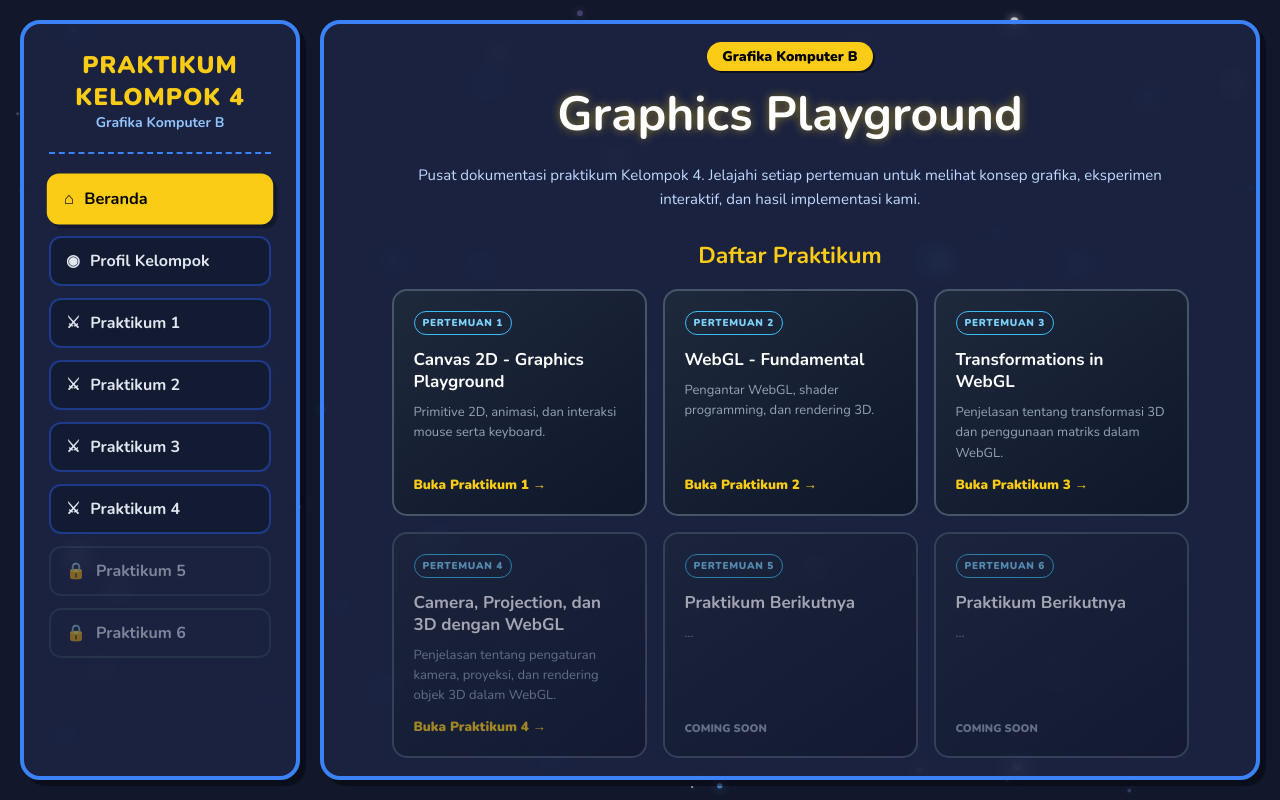
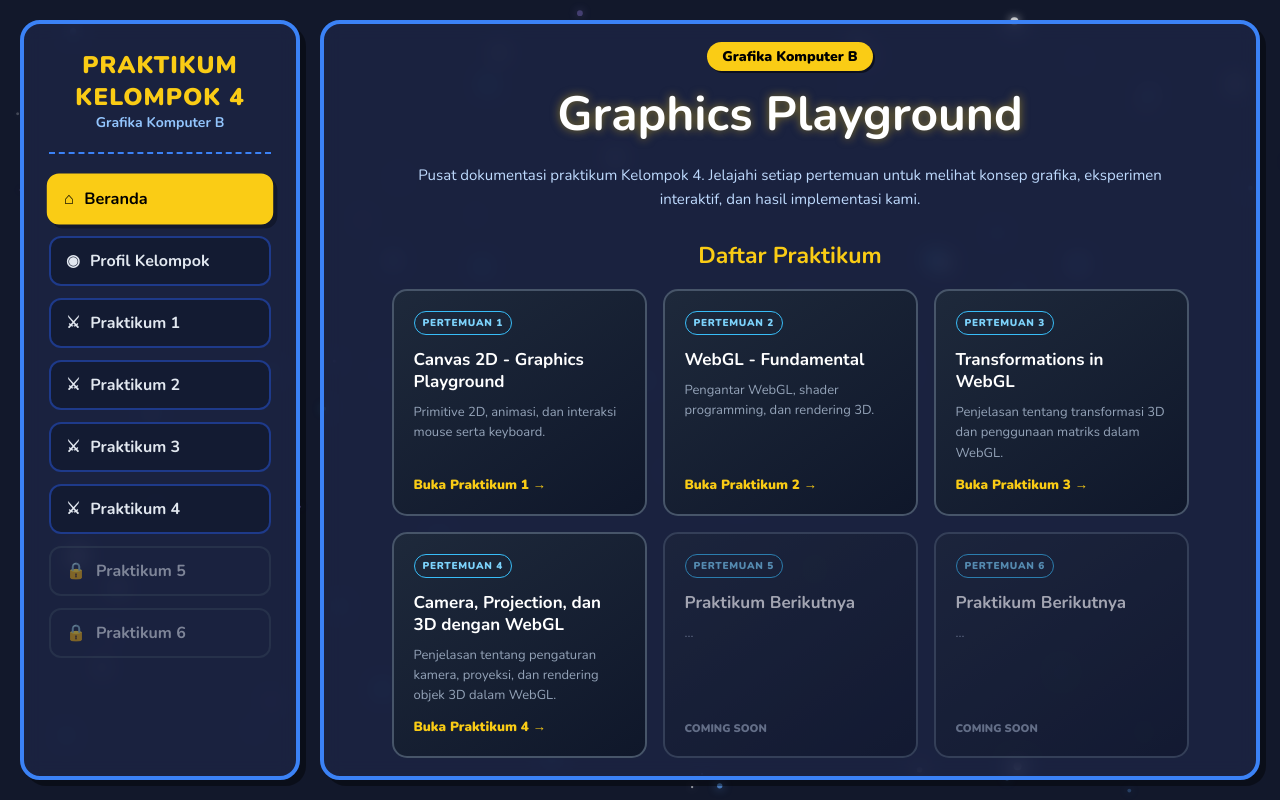
Before and after one commit to Winkyboo/Grafika-Komputer-2026, a plain HTML site: page index.html in a window 1280 px wide. Drawn offline with nearby package versions, Linux system fonts and the light colour scheme.

Commit message:
fix minor bug

```diff
--- a/index.html
+++ b/index.html
@@ -73,7 +73,7 @@
                             <p>Penjelasan tentang transformasi 3D dan penggunaan matriks dalam WebGL.</p>
                             <button type="button" class="practicum-link" onclick="openPraktikumThree()">Buka Praktikum 3 →</button>
                         </article>
-                        <article class="practicum-card coming-card">
+                        <article class="practicum-card">
                             <span class="practicum-number">PERTEMUAN 4</span>
                             <h3>Camera, Projection, dan 3D dengan WebGL</h3>
                             <p>Penjelasan tentang pengaturan kamera, proyeksi, dan rendering objek 3D dalam WebGL.</p>
```
